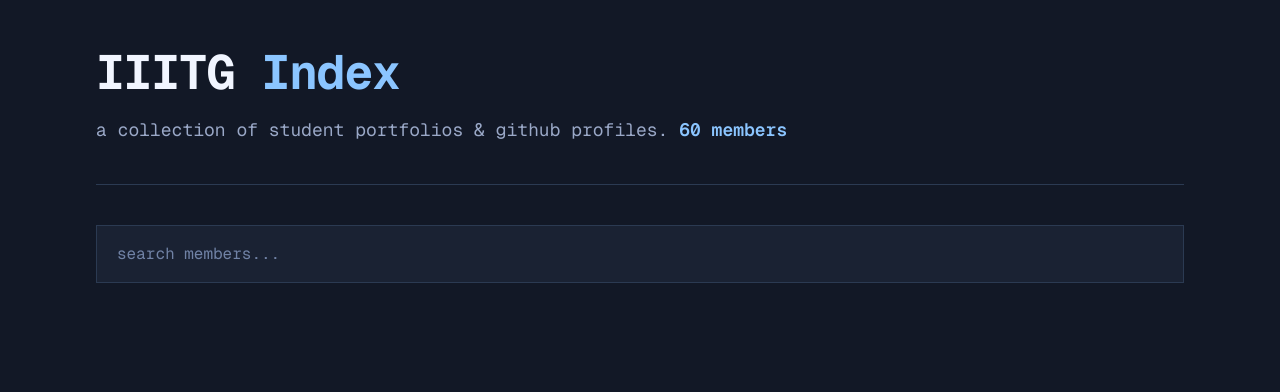
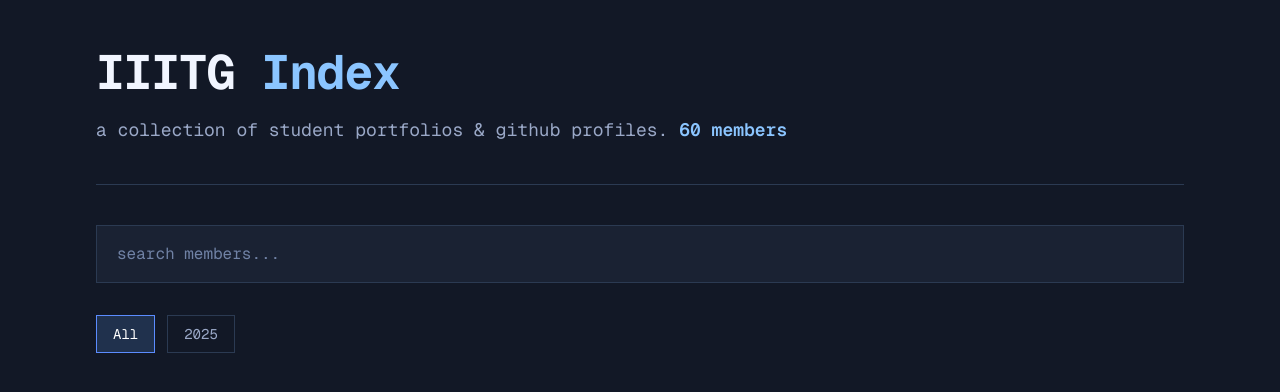
Before and after one commit to TaH00R/webring, a Next.js app: page / in a window 1280 px wide. Shown: the top 392 px of the page. Built offline with nearby package versions, Linux system fonts and the light colour scheme.

Commit message:
Created BatchFilter

```diff
--- a/app/page.tsx
+++ b/app/page.tsx
@@ -1,4 +1,5 @@
 import SearchBar from "@/components/SearchBar";
+import BatchFilter from "@/components/BatchFilter";
 
 export default function Home() {
   return (
@@ -19,6 +20,7 @@
         <div className="mt-10 h-px w-full bg-[#2B3A52]" />
 
         <SearchBar />
+        <BatchFilter />
       </div>
     </main>
   );
--- /dev/null
+++ b/components/BatchFilter.tsx
@@ -0,0 +1,50 @@
+"use client";
+
+import { useMemo, useState } from "react";
+import { members } from "@/data/members";
+
+export default function YearFilter() {
+  const [selectedYear, setSelectedYear] = useState<string>("All");
+
+  const years = useMemo(() => {
+    return [
+      "All",
+      ...Array.from(new Set(members.map((member) => member.year)))
+        .sort((a, b) => b - a)
+        .map(String),
+    ];
+  }, []);
+
+  return (
+    <div className="mt-8 flex flex-wrap gap-3">
+      {years.map((year) => {
+        const active = selectedYear === year;
+
+        return (
+          <button
+            key={year}
+            onClick={() => setSelectedYear(year)}
+            className={`
+              border
+              px-4
+              py-2
+              text-sm
+              font-mono
+              transition-all
+              duration-200
+              cursor-pointer
+
+              ${
+                active
+                  ? "border-[#5B8CFF] bg-[#20314D] text-white"
+                  : "border-[#2B3A52] text-[#9AA8C7] hover:border-[#5B8CFF] hover:text-white"
+              }
+            `}
+          >
+            {year}
+          </button>
+        );
+      })}
+    </div>
+  );
+}
--- /dev/null
+++ b/data/members.ts
@@ -0,0 +1,10 @@
+export const members = [
+  {
+    id: 1,
+    name: "Tahoor",
+    year: 2025,
+    github: "...",
+    portfolio: "...",
+    tags: ["Flutter", "Three.js"],
+  }
+];
```
